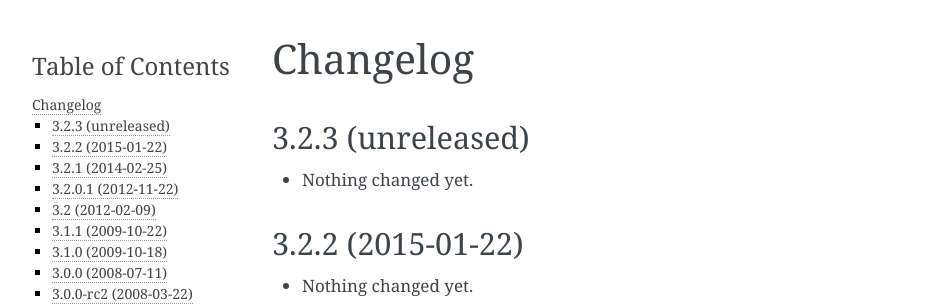
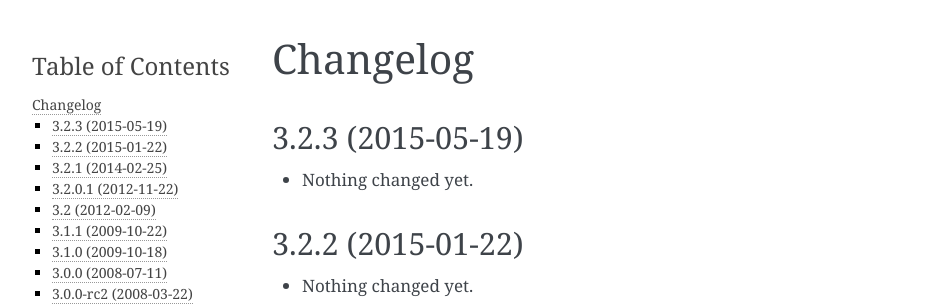
Before and after one commit to collective/Products.PloneGazette, a Sphinx documentation site: the page built from Products/PloneGazette/docs/HISTORY.rst, in a window 1280 px wide and 900 px high. Shown: the top 307 px of the window, without its empty margins (148-1096 px from the left). Built offline with Sphinx 7.4.7, drawn with Linux system fonts in a browser that asks for light colours.

Commit message:
Preparing release 3.2.3

```diff
--- a/Products/PloneGazette/docs/HISTORY.rst
+++ b/Products/PloneGazette/docs/HISTORY.rst
@@ -1,7 +1,7 @@
 Changelog
 ---------
 
-3.2.3 (unreleased)
+3.2.3 (2015-05-19)
 ==================
 
 - Nothing changed yet.
--- a/setup.py
+++ b/setup.py
@@ -12,7 +12,7 @@ long_description = (
 
 setup(
     name='Products.PloneGazette',
-    version='3.2.3.dev0',
+    version='3.2.3',
     author='Pilot Systems, Nidelven IT LTD and others',
     author_email='',
     maintainer='Morten W. Petersen',
```
